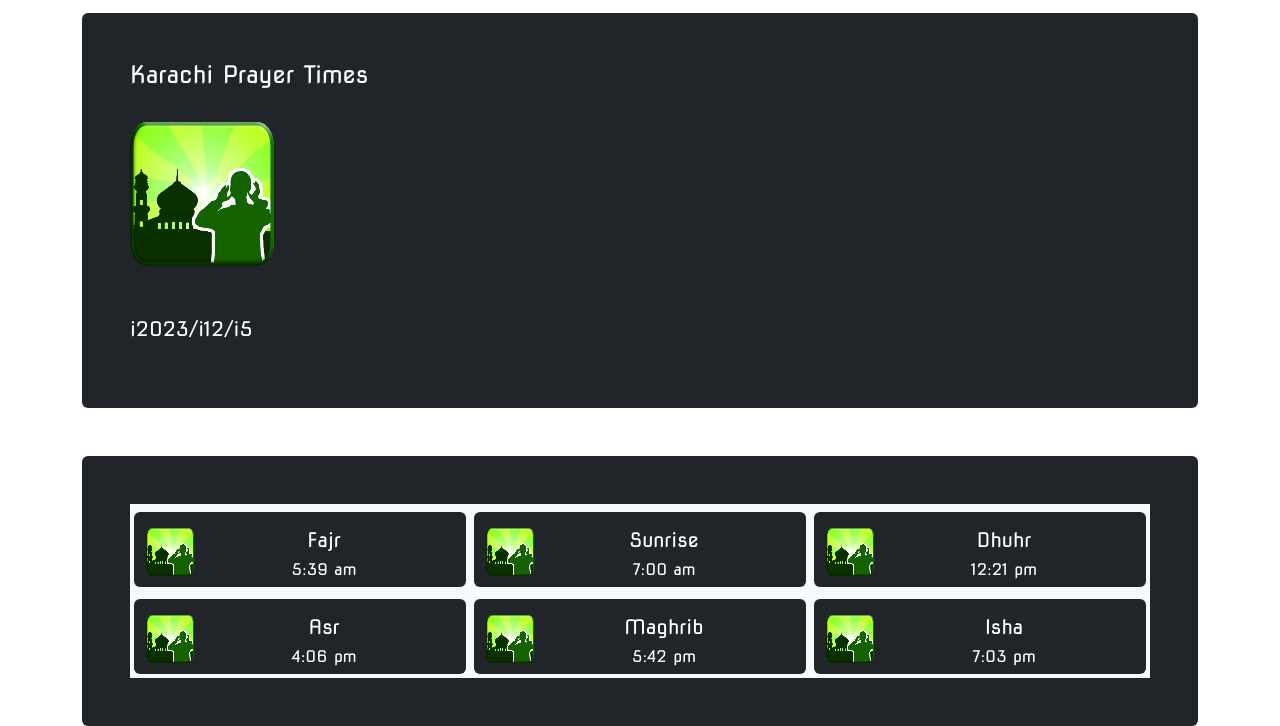
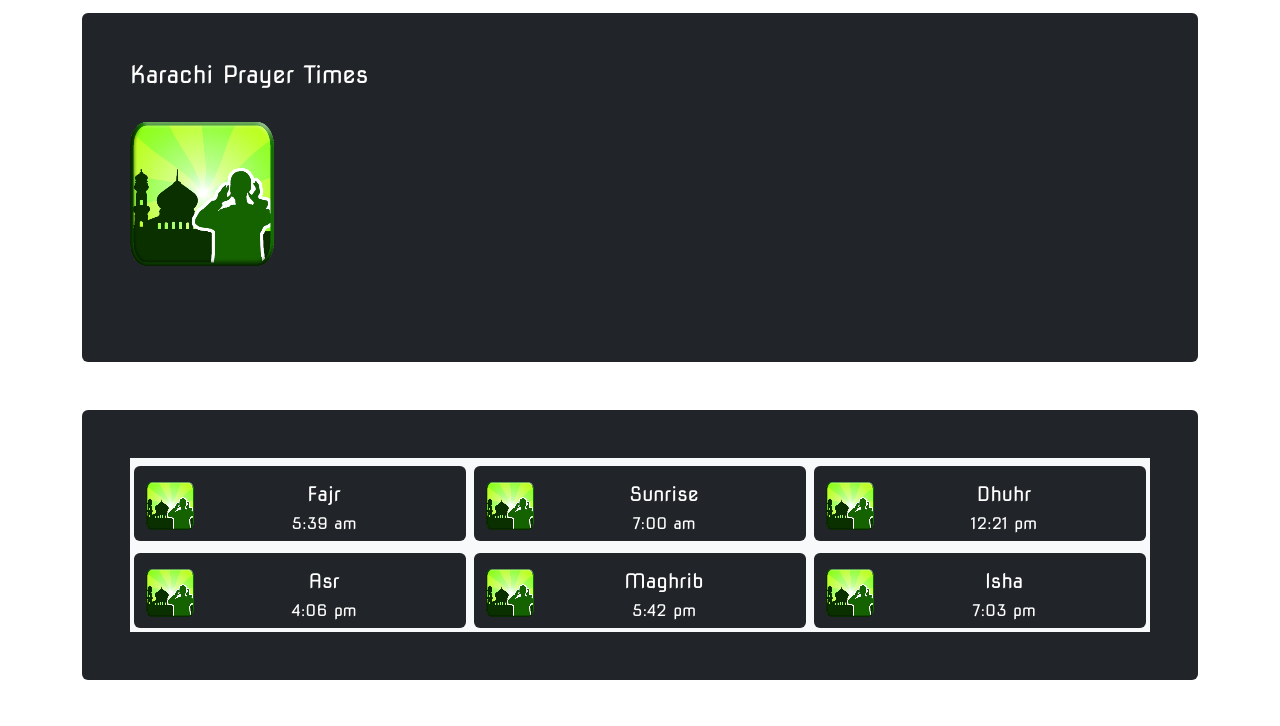
Before and after one commit to abidyousufag21/PWA-prayer-TimeApp, a plain HTML site: page namaz.html in a window 1280 px wide. Shown: the part 205-931 px from the top of the page. After the commit the page ends 885 px from the top, so only its background shows below. Drawn offline with nearby package versions, Linux system fonts and the light colour scheme; some packages are replaced by stand-ins of ours; a script that the page names is missing.

Commit message:
change script setting

```diff
--- a/namaz.html
+++ b/namaz.html
@@ -169,7 +169,7 @@
         integrity="sha384-C6RzsynM9kWDrMNeT87bh95OGNyZPhcTNXj1NW7RuBCsyN/o0jlpcV8Qyq46cDfL"
         crossorigin="anonymous"></script>
 
-        <script src="moment-hijri.js"></script>
+        <!-- <script src="moment-hijri.js"></script> -->
 
     <script src="https://cdn.jsdelivr.net/npm/sweetalert2@11"></script>
     <script src="namaz.js"></script>
--- a/namaz.js
+++ b/namaz.js
@@ -128,8 +128,8 @@ isha.innerHTML += `
 //     `<p>ll</P>`)
 //   } ,1000);
 
-setInterval(()  =>{
-  let para = document.getElementById("para");
-  para.innerHTML =
-  moment().format('iYYYY/iM/iD');
-},1000)
+// setInterval(()  =>{
+//   let para = document.getElementById("para");
+//   para.innerHTML =
+//   moment().format('iYYYY/iM/iD');
+// },1000)
```
